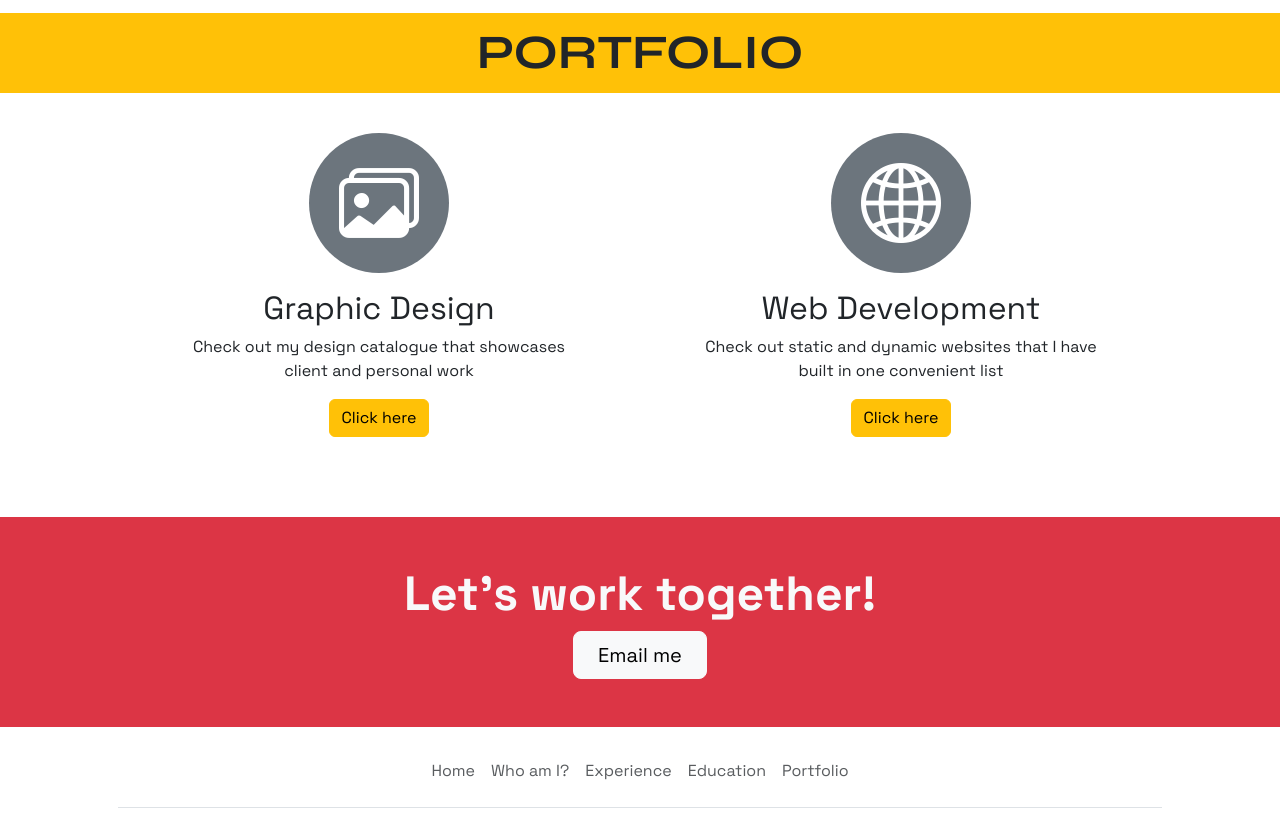
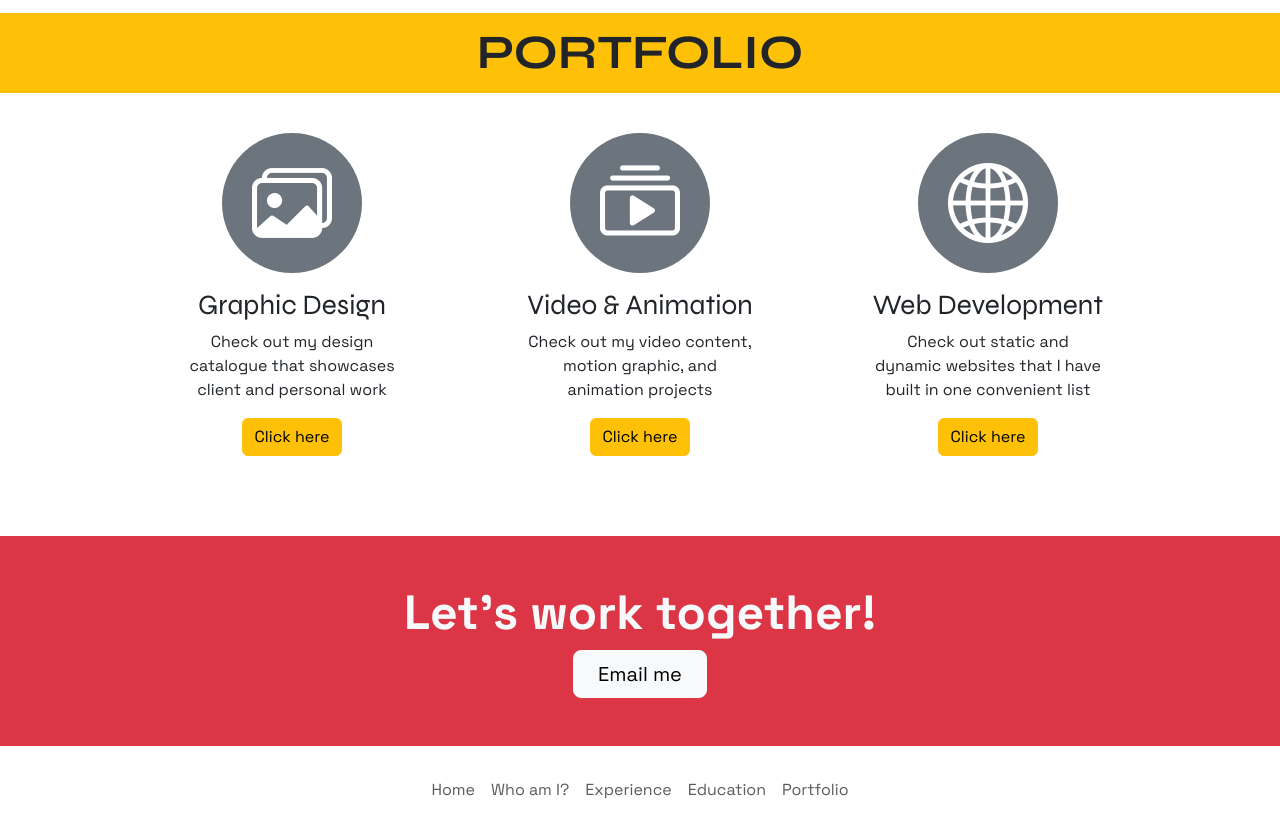
Before and after one commit to aflahhanif/personal-site, a plain HTML site: page index.html in a window 1280 px wide. Shown: the part 1882-2703 px from the top of the page. Drawn offline with nearby package versions, Linux system fonts and the light colour scheme.

Commit message:
Update index.html
Add "Video & Animation" section and change portfolio section header

```diff
--- a/index.html
+++ b/index.html
@@ -231,23 +231,33 @@
     <div class="container col-xxl-8 px-5 py-3 text-center">
       <div class="container">
         <div class="row align-items-center">
-          <div class="col-lg-6">
+          <div class="col-lg-4">
             <div class="icon-container bg-secondary mb-3 mt-4 mt-lg-0">
               <div class="container portfolio-icon" aria-label="Web logo">
                 <i class="bi bi-images portfolio-icon"></i>
               </div>
             </div>
-            <h2 class="fw-normal">Graphic Design</h2>
+            <h3 class="fw-normal">Graphic Design</h3>
             <p class="px-0 px-md-5">Check out my design catalogue that showcases client and personal work</p>
             <p><a class="btn btn-warning" href="https://www.behance.net/gallery/204562301/PORTFOLIO-2024">Click here</a></p>
           </div>
-          <div class="col-lg-6">
+          <div class="col-lg-4">
+            <div class="icon-container bg-secondary mb-3 mt-4 mt-lg-0">
+              <div class="container portfolio-icon" aria-label="Web logo">
+                <i class="bi bi-collection-play"></i>
+              </div>
+            </div>
+            <h3 class="fw-normal">Video & Animation</h3>
+            <p class="px-0 px-md-5">Check out my video content, motion graphic, and animation projects</p>
+            <p><a class="btn btn-warning" href="https://www.youtube.com/playlist?list=PLDS_3DWJpsVrpNC6moNX8UCZfZm41NjXq">Click here</a></p>
+          </div>
+          <div class="col-lg-4">
             <div class="icon-container bg-secondary mb-3 mt-4 mt-lg-0">
               <div class="container portfolio-icon" aria-label="Web logo">
                 <i class="bi bi-globe2"></i>
               </div>
             </div>
-            <h2 class="fw-normal">Web Development</h2>
+            <h3 class="fw-normal">Web Development</h3>
             <p class="px-0 px-md-5">Check out static and dynamic websites that I have built in one convenient list</p>
             <p><a class="btn btn-warning" href="https://aflahhanif.github.io/web-showcase/">Click here</a></p>
           </div>
```
